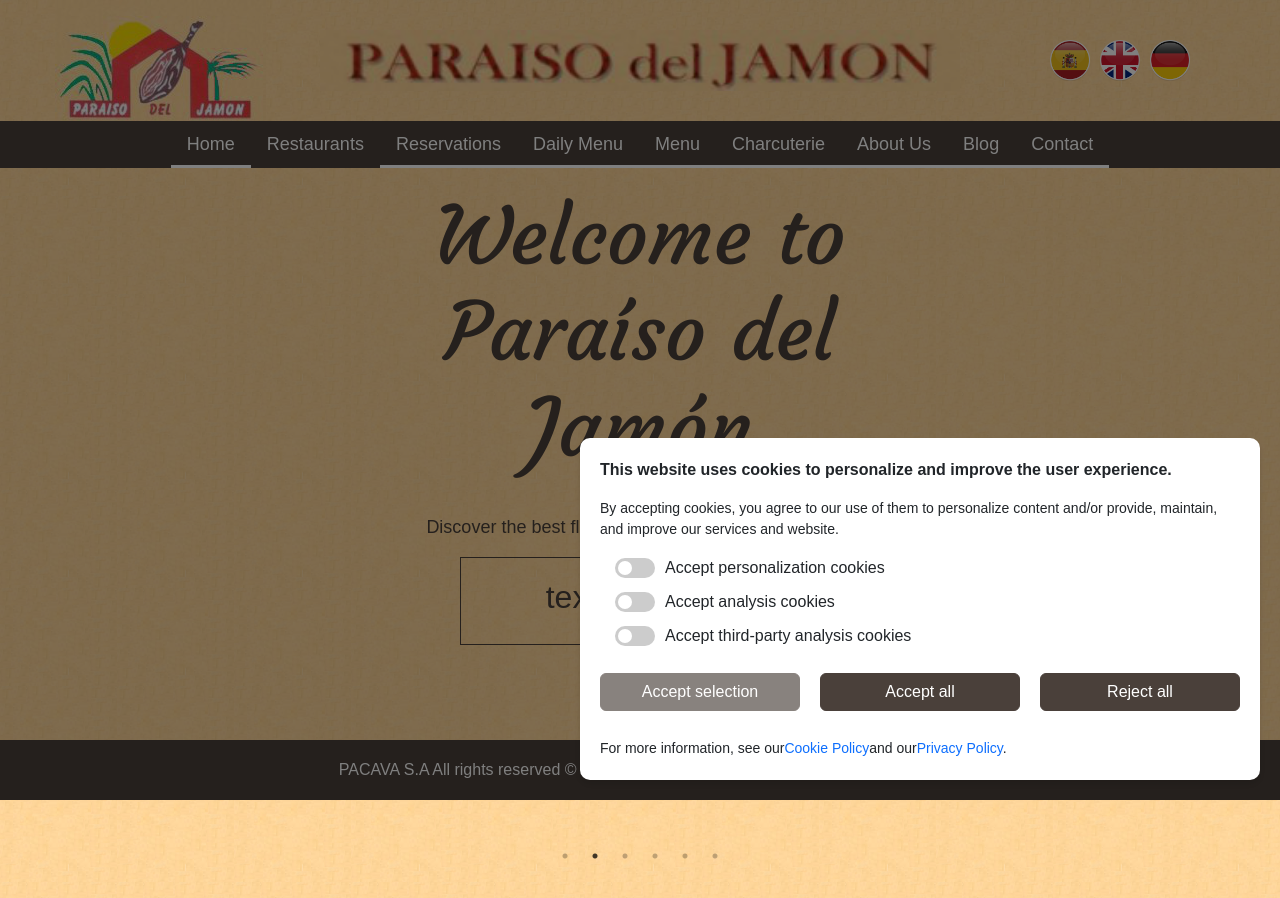
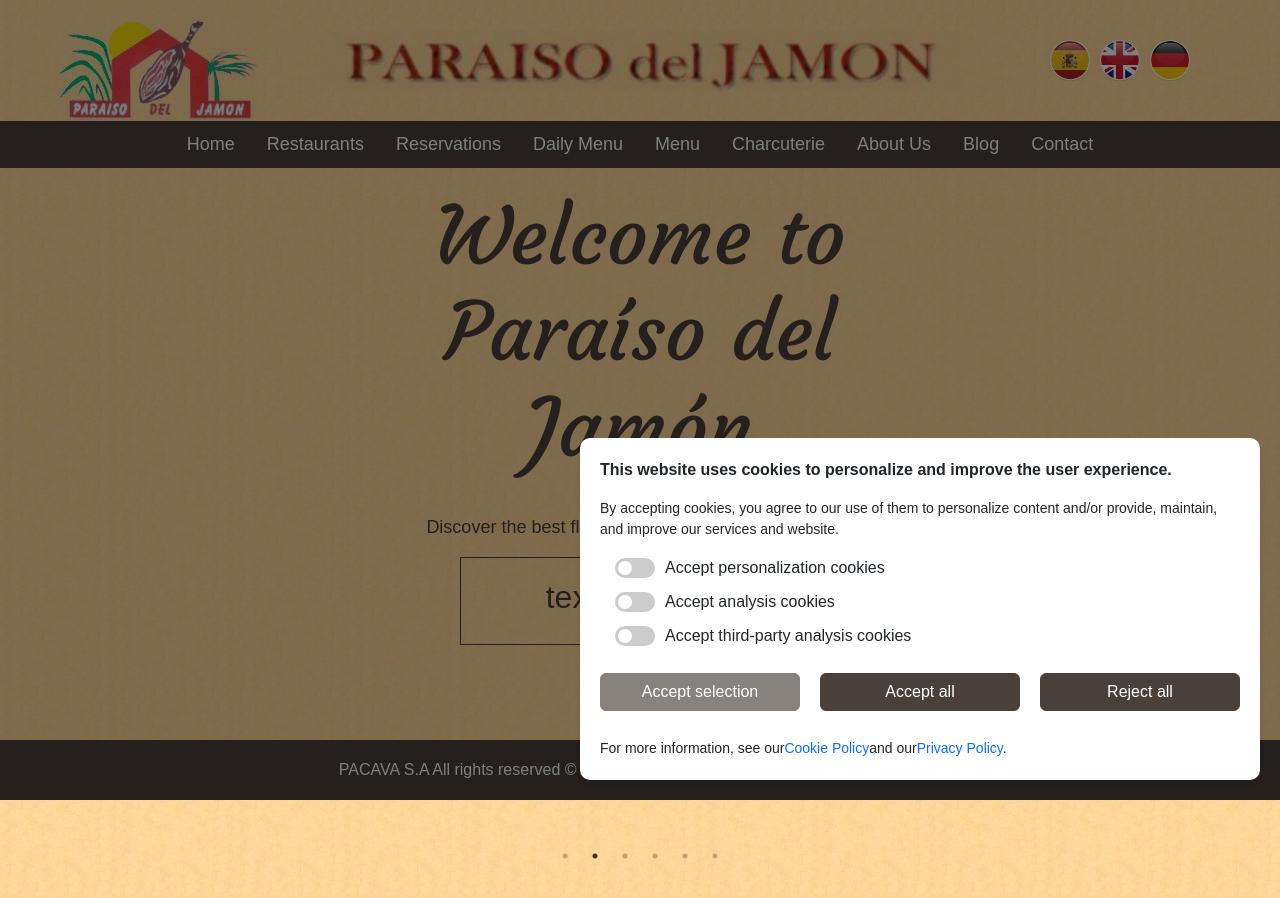
Before and after one commit to Galen222/ParaisoWeb, a Next.js app in the folder frontend/: page / in a window 1280 px wide. Shown: the top 898 px of the page. Built offline with nearby package versions, Linux system fonts and the light colour scheme.

Commit message:
Frontend: Eliminados efectos hover en dispositivos tactiles.

```diff
--- a/frontend/src/styles/Navbar.module.css
+++ b/frontend/src/styles/Navbar.module.css
@@ -160,6 +160,7 @@
 }
 
 /* Cambia el color de fondo al pasar el ratón por encima y muestra la barra inferior blanca */
+@media (hover: hover) {
   .links a:hover::after,
   .linksDropdown a:hover::after,
   .dropdown a:hover::after,
@@ -167,12 +168,29 @@
     transform: scaleX(1); /* Escala a tamaño completo para hacer visible la línea */
   }
 
-/* Cambia el color de fondo al pasar el ratón por encima */
   .links a:hover,
   .linksDropdown a:hover,
   .noLink:hover,
   .dropdown a:hover {
     background-color: #7a726b; /* Color de fondo al hacer hover */
+  }
+}
+
+/* Deshabilita el hover en dispositivos táctiles */
+@media (hover: none) {
+  .links a::after,
+  .linksDropdown a::after,
+  .noLink::after,
+  .dropdown a::after {
+    content: none; /* Elimina la barra inferior */
+  }
+
+  .links a:hover,
+  .linksDropdown a:hover,
+  .noLink:hover,
+  .dropdown a:hover {
+    background-color: inherit; /* Elimina el efecto de fondo al hacer hover */
+  }
 }
 
 /* Configuración del menú desplegable para 'Restaurantes' */
@@ -241,13 +259,6 @@
 
 .linksDropdown:hover .dropdown {
   transform: translateX(-50%) translateY(10px);
-}
-
-.links a:hover,
-.linksDropdown a:hover,
-.dropdown a:hover,
-.noLink:hover {
-  background-color: #7a726b; /* Color de fondo al hacer hover */
 }
 
 .loaderContainer {
```
Lines whose indentation alone changed are shown as unchanged.
